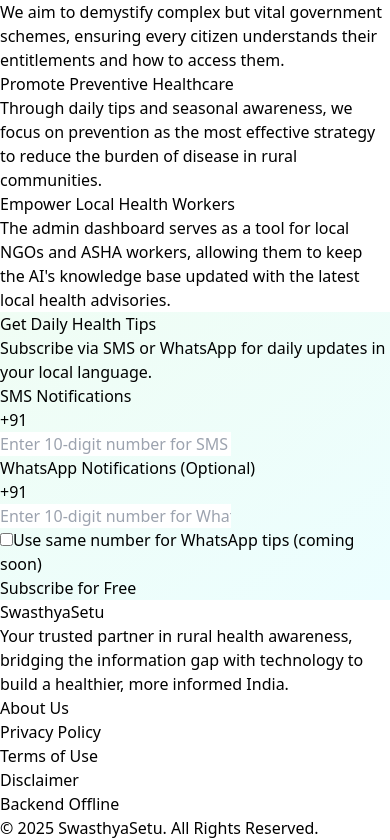
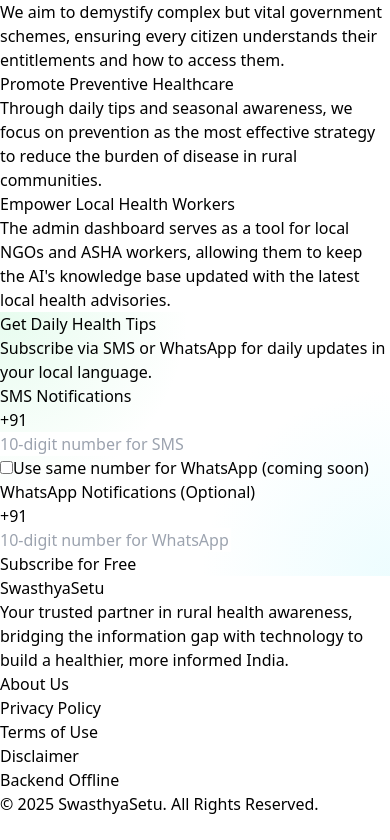
Before and after one commit to apurb2509/SwasthyaSetu, a React (Vite) app in the folder frontend/: page / in a window 390 px wide. Shown: the part 11062-11902 px from the top of the page. After the commit the page ends 11878 px from the top, so only its background shows below. Built offline with nearby package versions, Linux system fonts and the light colour scheme; no server answers.

Commit message:
Health Tips Box Update

```diff
--- a/frontend/src/components/PhoneForm.tsx
+++ b/frontend/src/components/PhoneForm.tsx
@@ -10,12 +10,10 @@
   const [successMessage, setSuccessMessage] = useState('');
   const [loading, setLoading] = useState(false);
 
-  // --- THIS IS THE UPDATED LOGIC ---
   useEffect(() => {
     if (useSameNumber) {
       setWhatsappNumber(smsNumber);
     } else {
-      // When the box is unticked, clear the WhatsApp number field.
       setWhatsappNumber('');
     }
   }, [useSameNumber, smsNumber]);
@@ -62,8 +60,8 @@
       <div className="space-y-4">
         {/* SMS Number Input */}
         <div>
-          <label htmlFor="sms-number" className="block text-sm font-medium text-gray-700 text-left mb-1">SMS Notifications</label>
-          <div className="flex items-center border-2 border-gray-200 rounded-lg overflow-hidden focus-within:border-green-500 focus-within:ring-2 focus-within:ring-green-300 bg-white shadow-sm">
+          <label htmlFor="sms-number" className="block text-sm font-semibold text-gray-700 text-left mb-1">SMS Notifications</label>
+          <div className="flex items-center bg-white border-2 border-gray-200 rounded-lg overflow-hidden focus-within:border-green-400 focus-within:ring-2 focus-within:ring-green-200 transition-all duration-300 shadow-sm">
             <div className="bg-gray-100 p-3 text-gray-600 font-semibold border-r-2 border-gray-200">+91</div>
             <input
               id="sms-number"
@@ -72,17 +70,31 @@
               onChange={(e) => setSmsNumber(e.target.value.replace(/\D/g, ''))}
               maxLength={10}
               className="w-full p-3 outline-none appearance-none"
-              placeholder="Enter 10-digit number for SMS"
+              placeholder="10-digit number for SMS"
               disabled={loading}
               required
             />
           </div>
         </div>
 
+        {/* Checkbox */}
+        <div className="pt-2 flex items-center justify-center">
+            <input
+            type="checkbox"
+            id="whatsapp-check"
+            checked={useSameNumber}
+            onChange={(e) => setUseSameNumber(e.target.checked)}
+            className="h-4 w-4 text-green-600 border-gray-300 rounded focus:ring-green-500"
+            />
+            <label htmlFor="whatsapp-check" className="ml-2 block text-sm text-gray-700">
+            Use same number for WhatsApp (coming soon)
+            </label>
+        </div>
+
         {/* WhatsApp Number Input */}
         <div>
-          <label htmlFor="whatsapp-number" className="block text-sm font-medium text-gray-700 text-left mb-1">WhatsApp Notifications (Optional)</label>
-          <div className="flex items-center border-2 border-gray-200 rounded-lg overflow-hidden focus-within:border-green-500 focus-within:ring-2 focus-within:ring-green-300 bg-white shadow-sm">
+          <label htmlFor="whatsapp-number" className="block text-sm font-semibold text-gray-700 text-left mb-1">WhatsApp Notifications (Optional)</label>
+          <div className="flex items-center bg-white border-2 border-gray-200 rounded-lg overflow-hidden focus-within:border-green-400 focus-within:ring-2 focus-within:ring-green-200 transition-all duration-300 shadow-sm">
             <div className="bg-gray-100 p-3 text-gray-600 font-semibold border-r-2 border-gray-200">+91</div>
             <input
               id="whatsapp-number"
@@ -90,26 +102,12 @@
               value={whatsappNumber}
               onChange={(e) => setWhatsappNumber(e.target.value.replace(/\D/g, ''))}
               maxLength={10}
-              className="w-full p-3 outline-none appearance-none"
-              placeholder="Enter 10-digit number for WhatsApp"
+              className="w-full p-3 outline-none appearance-none disabled:bg-gray-50"
+              placeholder="10-digit number for WhatsApp"
               disabled={loading || useSameNumber}
             />
           </div>
         </div>
-      </div>
-
-      {/* Checkbox */}
-      <div className="mt-4 flex items-center justify-center">
-        <input
-          type="checkbox"
-          id="whatsapp-check"
-          checked={useSameNumber}
-          onChange={(e) => setUseSameNumber(e.target.checked)}
-          className="h-4 w-4 text-green-600 border-gray-300 rounded focus:ring-green-500"
-        />
-        <label htmlFor="whatsapp-check" className="ml-2 block text-sm text-gray-700">
-          Use same number for WhatsApp tips (coming soon)
-        </label>
       </div>
 
       {error && <p className="text-red-500 text-sm mt-4">{error}</p>}
@@ -118,7 +116,7 @@
       <button
         type="submit"
         disabled={loading}
-        className="w-full bg-green-600 text-white font-bold py-3 px-4 rounded-lg hover:bg-green-700 transition-colors mt-6 disabled:bg-gray-400 shadow-lg"
+        className="w-full font-bold py-3 px-4 rounded-lg transition-all duration-300 mt-6 disabled:opacity-50 shadow-lg hover:shadow-xl transform hover:scale-105 hover:brightness-110 bg-gradient-to-r from-green-500 to-teal-500 text-white"
       >
         {loading ? 'Subscribing...' : 'Subscribe for Free'}
       </button>
--- a/frontend/src/pages/Home.tsx
+++ b/frontend/src/pages/Home.tsx
@@ -168,16 +168,19 @@
         </div>
       </section>
 
-{/* Get Daily Health Tips */}
+{/* --- NEW, REDESIGNED Get Daily Health Tips Section --- */}
 <section
-className="py-12 md:py-20"
+className="py-12 md:py-20 bg-gray-100"
 style={{
-  background: 'linear-gradient(to bottom right, #f0fdf4, #ecfeff)'
+  backgroundImage: `
+    radial-gradient(circle at top left, rgba(134, 239, 172, 0.2), transparent 40%),
+    radial-gradient(circle at bottom right, rgba(165, 243, 252, 0.2), transparent 40%)
+  `
 }}
 >
 <div className="container mx-auto px-4 text-center">
   <div
-    className="max-w-2xl mx-auto bg-white/50 backdrop-blur-md p-8 rounded-2xl shadow-lg border border-white/30"
+    className="max-w-2xl mx-auto bg-white/60 backdrop-blur-xl p-8 rounded-2xl shadow-xl border border-white/30"
   >
     <h3 className="text-3xl font-bold text-gray-800 mb-2">
       {t('Get Daily Health Tips')}
```
